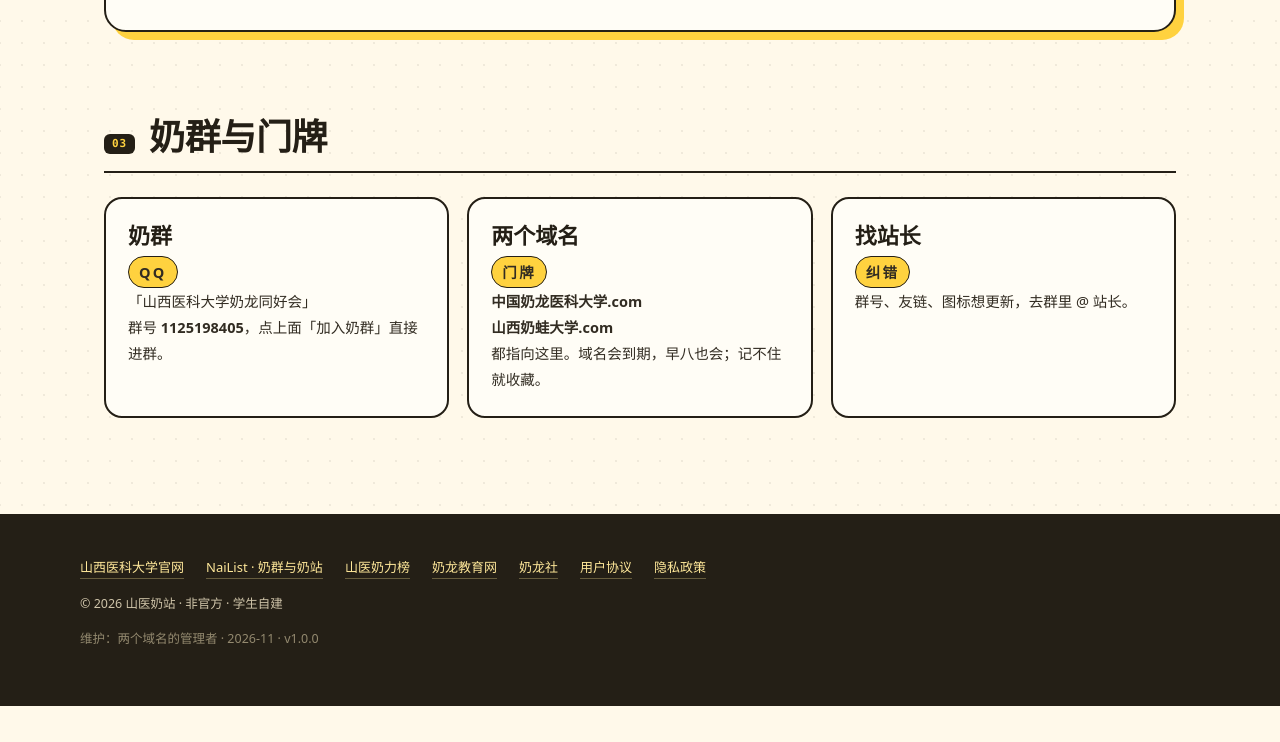
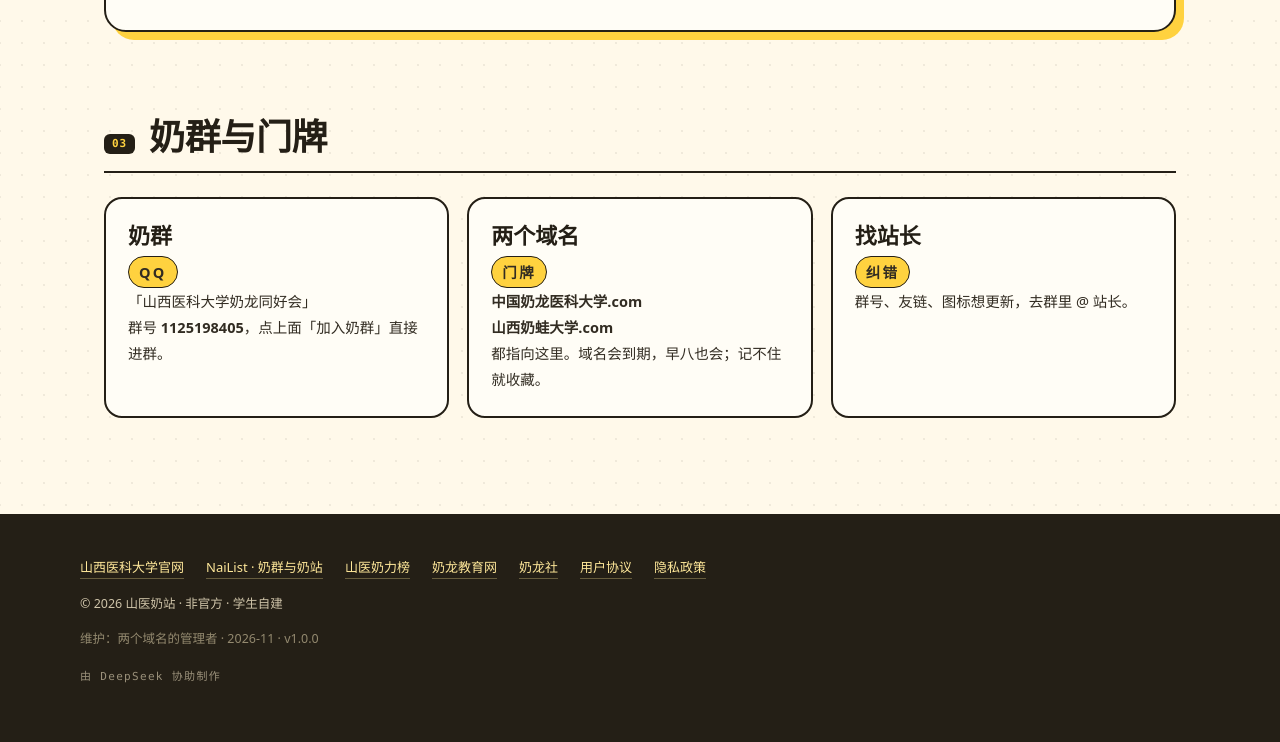
Before and after one commit to axuanran/nailongsxmu, a plain HTML site: page index.html in a window 1280 px wide. Shown: the part 1431-2173 px from the top of the page. Before the commit the page ends 2137 px from the top, so only its background shows below. Drawn offline with Linux system fonts and the light colour scheme.

Commit message:
chore: 页脚标注页面由 DeepSeek 协助制作

```diff
--- a/assets/styles.css
+++ b/assets/styles.css
@@ -710,6 +710,14 @@ h1 {
   color: #93896f;
 }
 
+.footer-line.credit {
+  margin-top: 4px;
+  font-family: var(--font-mono);
+  font-size: 11px;
+  letter-spacing: 0.12em;
+  color: #9a907a;
+}
+
 .footer :focus-visible {
   outline-color: var(--yellow);
 }
--- a/index.html
+++ b/index.html
@@ -160,6 +160,7 @@
       <p class="footer-line dim">
         维护：两个域名的管理者 · 2026-11 · v1.0.0
       </p>
+      <p class="footer-line credit">由 DeepSeek 协助制作</p>
     </div>
   </footer>
 
```
Also changed, not shown: 404.html (+1 -0 lines), privacy.html (+1 -0 lines), terms.html (+1 -0 lines), 1 other file.
